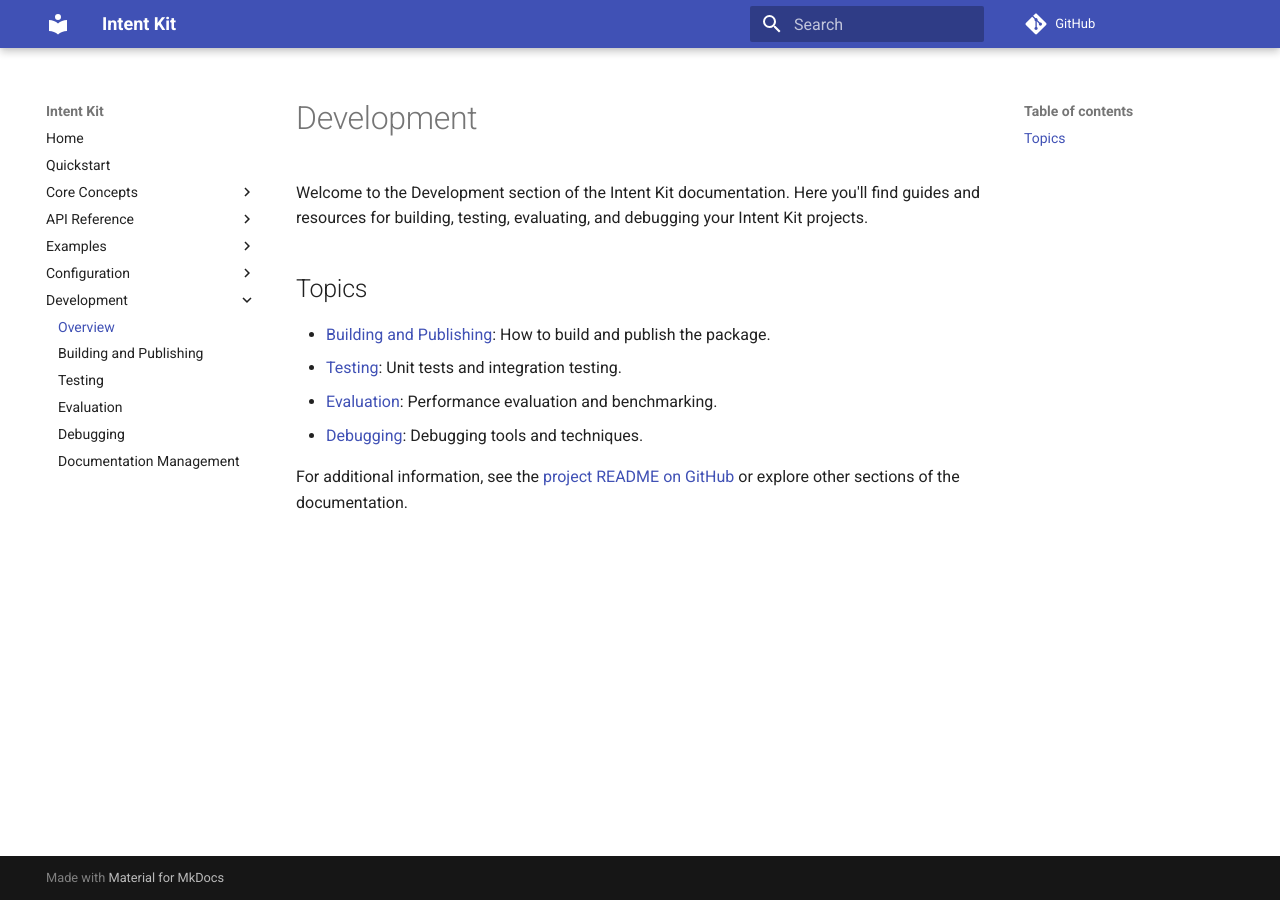
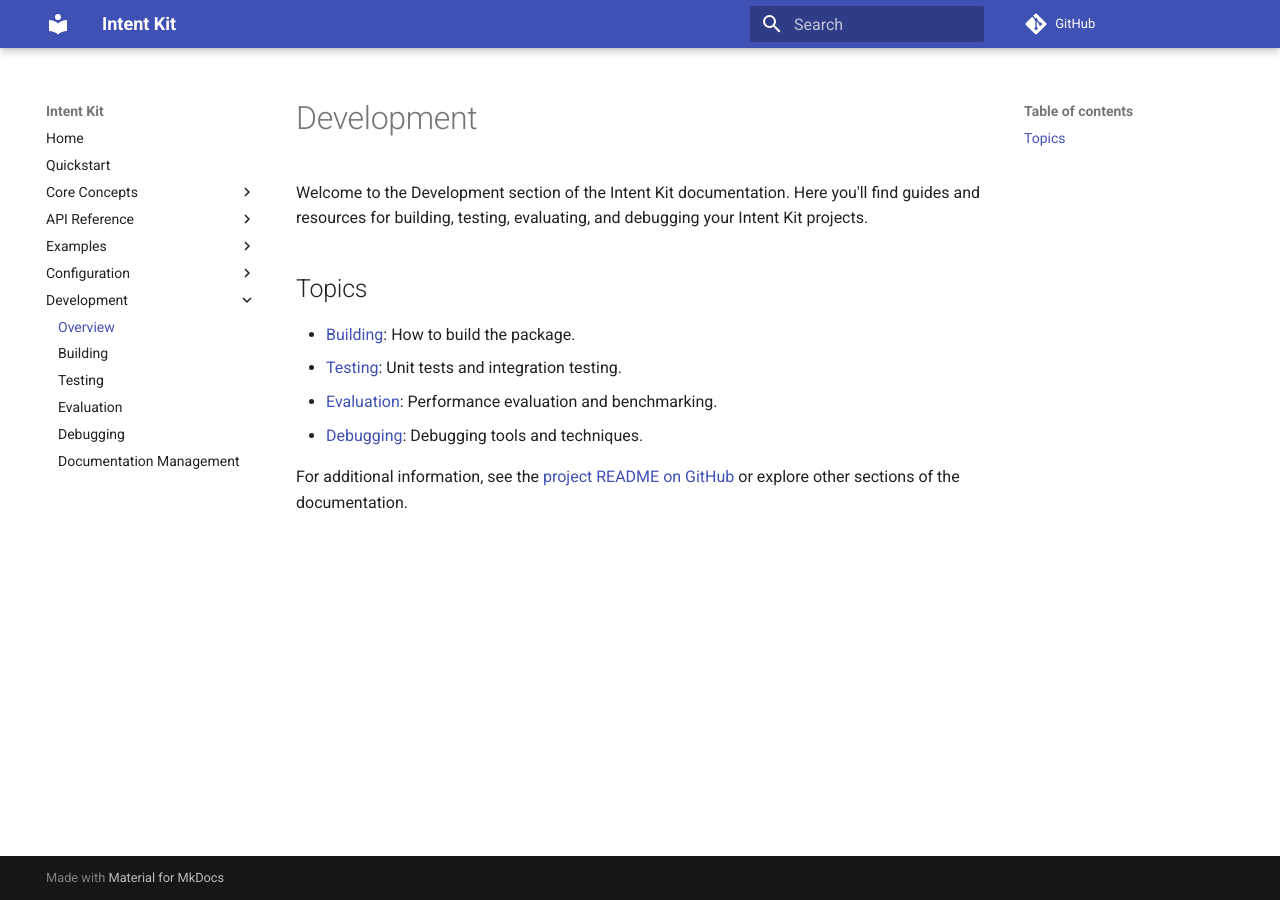
Before and after one commit to Stephen-Collins-tech/intent-kit, an MkDocs documentation site: the page built from docs/development/index.md, in a window 1280 px wide. Built offline with MkDocs 1.6.1 and Material for MkDocs 9.7.7, drawn with Linux system fonts in a browser that asks for light colours; comment, search, counter and statistics services are not loaded.

Commit message:
update docs

```diff
--- a/docs/development/index.md
+++ b/docs/development/index.md
@@ -4,7 +4,7 @@ Welcome to the Development section of the Intent Kit documentation. Here you'll
 
 ## Topics
 
-- [Building and Publishing](building-and-publishing.md): How to build and publish the package.
+- [Building](building.md): How to build the package.
 - [Testing](testing.md): Unit tests and integration testing.
 - [Evaluation](evaluation.md): Performance evaluation and benchmarking.
 - [Debugging](debugging.md): Debugging tools and techniques.
--- a/docs/structure.json
+++ b/docs/structure.json
@@ -103,9 +103,9 @@
       "title": "Development",
       "description": "Development and testing guides",
       "files": {
-        "building-and-publishing.md": {
-          "title": "Building and Publishing",
-          "description": "How to build and publish the package",
+        "building.md": {
+          "title": "Building",
+          "description": "How to build the package",
           "status": "complete"
         },
         "testing.md": {
--- a/mkdocs.yml
+++ b/mkdocs.yml
@@ -44,7 +44,7 @@ nav:
       - JSON Serialization: configuration/json-serialization.md
   - Development:
       - Overview: development/index.md
-      - Building and Publishing: development/building-and-publishing.md
+      - Building: development/building.md
       - Testing: development/testing.md
       - Evaluation: development/evaluation.md
       - Debugging: development/debugging.md
```
Also changed, not shown: README.md (+1 -1 lines), docs/development/building-and-publishing.md (deleted, +0 -138 lines), docs/development/building.md (added, +97 -0 lines), docs/index.md (+1 -1 lines), pyproject.toml (+24 -22 lines), 1 other file.
